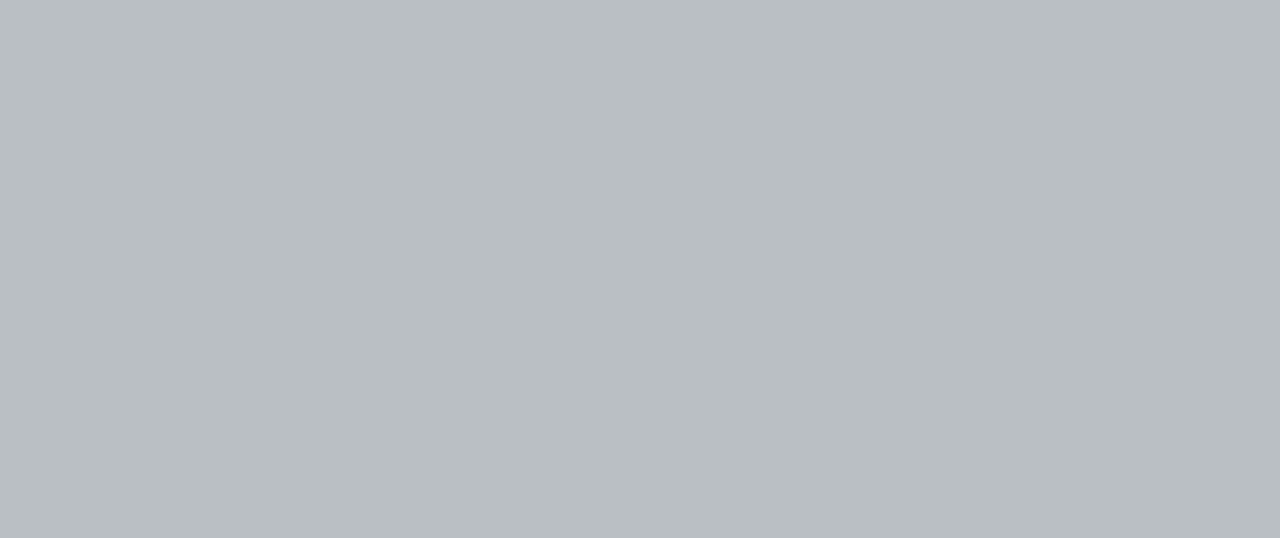
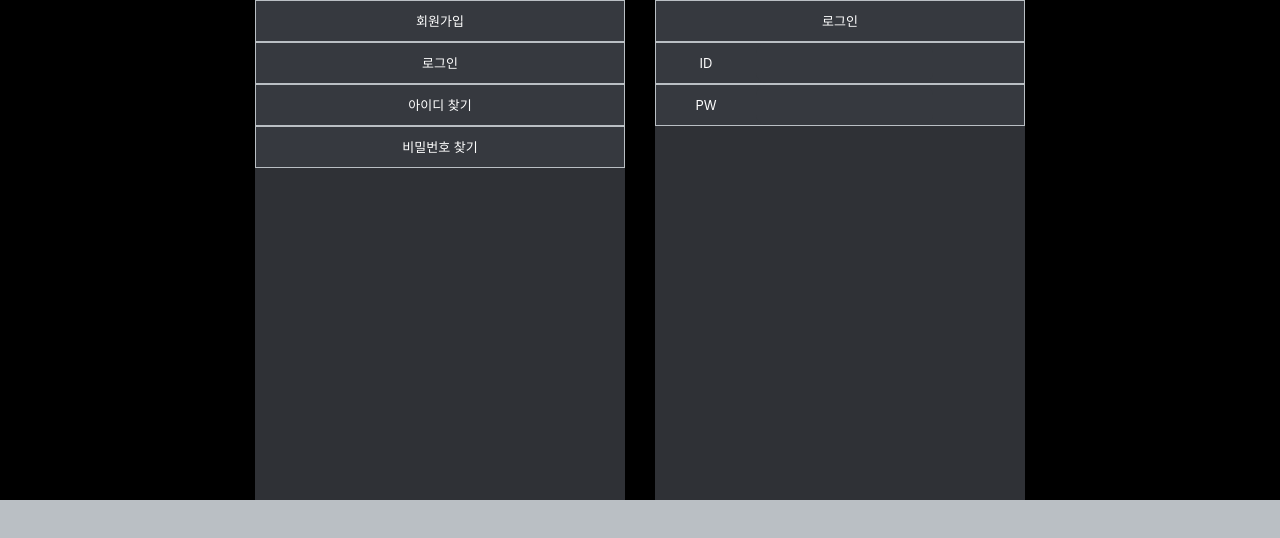
Before and after one commit to codestates-seb/seb41_main_002, a React (Create React App) app in the folder client/: page /login in a window 1280 px wide. Before the commit this address had no page. Shown: the top 538 px of the page. Built offline with nearby package versions, Linux system fonts and the light colour scheme.

Commit message:
[FE Design] 로그인 레이아웃

```diff
--- a/client/src/App.tsx
+++ b/client/src/App.tsx
@@ -7,6 +7,7 @@ import ItemDetail from "./Pages/ItemDetail";
 import ShoppingList from "./Pages/ShoppingList";
 import MemberPage from "./Pages/MemberPage";
 import ItemsTopList from "./Pages/ItemsTopList";
+import Login from "./Pages/Login";
 
 function App() {
   return (
@@ -15,6 +16,7 @@ function App() {
         <div className="Contents_Wrap">
           <BrowserRouter>
             <Routes>
+              <Route path="/login" element={<Login/>}/>
               <Route path="/memberPage/:memberId" element={<MemberPage />} />
               <Route path="/itemDetail/:itemId" element={<ItemDetail />} />
               <Route path="/" element={<Home />} />
--- /dev/null
+++ b/client/src/Pages/Login.tsx
@@ -0,0 +1,28 @@
+import React from "react";
+import "./Style/Login.css";
+
+const Login = () => {
+  return (
+    <div className="LogIn_Container">
+      <ul className="LogIn_Menu">
+        <li>회원가입</li>
+        <li>로그인</li>
+        <li>아이디 찾기</li>
+        <li>비밀번호 찾기</li>
+      </ul>
+      <ul className="LogIn_Contents">
+        <li>로그인</li>
+        <li>
+          <label htmlFor="LogIn_id">ID</label>
+          <input id="LogIn_id" type="text" />
+        </li>
+        <li>
+          <label htmlFor="LogIn_pw">PW</label>
+          <input id="LogIn_pw" type="password" />
+        </li>
+      </ul>
+    </div>
+  );
+};
+
+export default Login;
--- /dev/null
+++ b/client/src/Pages/Style/Login.css
@@ -0,0 +1,57 @@
+.LogIn_Container{
+  display: flex;
+  gap: 30px;
+  justify-content: center;
+}
+
+.LogIn_Menu{
+  width: 100%;
+  max-width: 370px;
+  height: 500px;
+  background-color: var(--dark2);
+}
+
+.LogIn_Menu li{
+  text-align: center;
+  cursor: pointer;
+  width: 100%;
+  line-height: 40px;
+  background-color: var(--dark3);
+  border: 1px solid var(--lightgray);
+}
+
+.LogIn_Contents{
+  width: 370px;
+  height: 500px;
+  background-color: lightcoral;
+  background-color: var(--dark2);
+}
+
+.LogIn_Contents li{
+  display: flex;
+  cursor: pointer;
+  width: 100%;
+  line-height: 40px;
+  background-color: var(--dark3);
+  border: 1px solid var(--lightgray);
+}
+.LogIn_Contents li:first-child{
+  justify-content: center;
+}
+
+.LogIn_Contents li label{
+  display: block;
+  width: 100px;
+  text-align: center;
+}
+
+.LogIn_Contents li input{
+  border: 0px;
+}
+
+.LogIn_Contents li button{
+  width: 100px;
+  color: var(--white);
+  background-color: var(--dark);
+  border: 1px solid var(--lightgray);
+}
```
